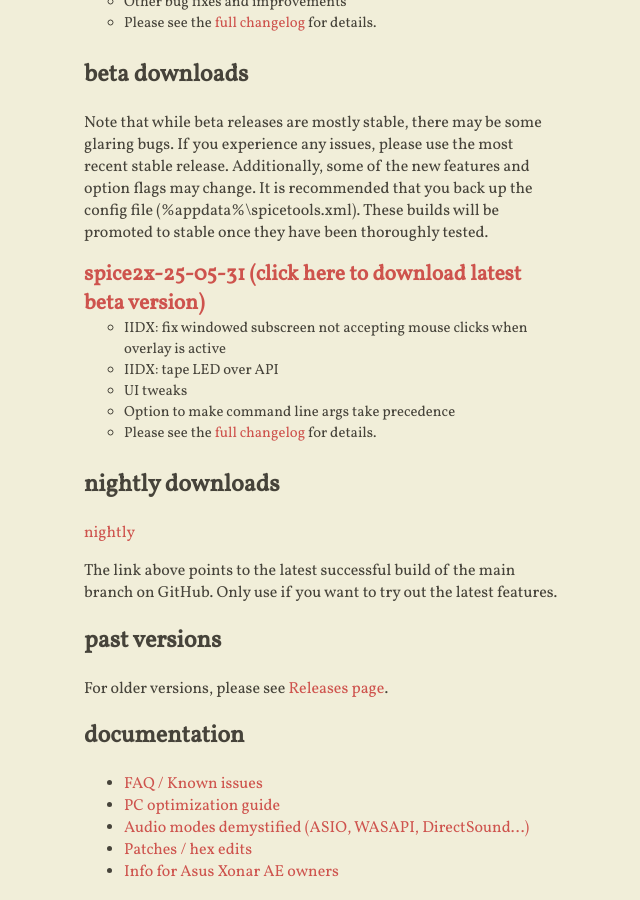
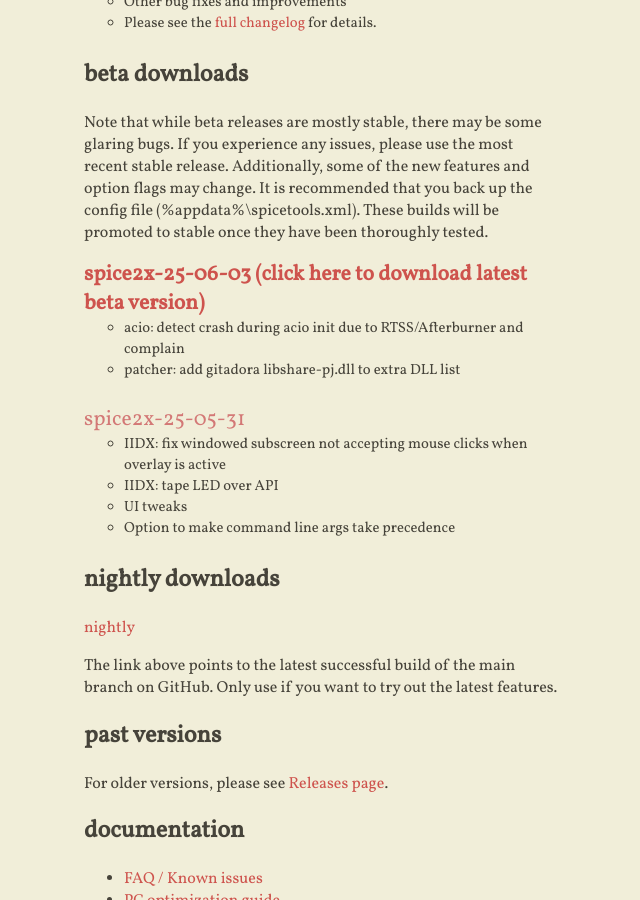
Before and after one commit to spice2x/spice2x.github.io, a Jekyll site: the page built from docs/index.html, in a window 1280 px wide and 900 px high, scrolled down 872 px. Shown: the whole window, without its empty margins (420-1060 px from the left). Built offline with Jekyll 4.4.1, drawn with Linux system fonts in a browser that asks for light colours; nearby versions of some CDN libraries.

Commit message:
25-06-03

```diff
--- a/docs/_includes/content.html
+++ b/docs/_includes/content.html
@@ -53,6 +53,15 @@
 </p>
 <ul class="downloads-beta highlight-latest">
   <li>
+    <a class="download-link" href="https://github.com/spice2x/spice2x.github.io/releases/download/25-06-03/spice2x-25-06-03.zip">
+      spice2x-25-06-03
+    </a>
+    <ul>
+      <li>acio: detect crash during acio init due to RTSS/Afterburner and complain</li>
+      <li>patcher: add gitadora libshare-pj.dll to extra DLL list</li>
+    </ul>
+  </li>
+  <li>
     <a class="download-link" href="https://github.com/spice2x/spice2x.github.io/releases/download/25-05-31/spice2x-25-05-31.zip">
       spice2x-25-05-31
     </a>
@@ -61,7 +70,6 @@
       <li>IIDX: tape LED over API</li>
       <li>UI tweaks</li>
       <li>Option to make command line args take precedence</li>
-      <li>Please see the <a href="https://github.com/spice2x/spice2x.github.io/releases/tag/25-05-31">full changelog</a> for details.</li>
     </ul>
   </li>
 </ul>
```
